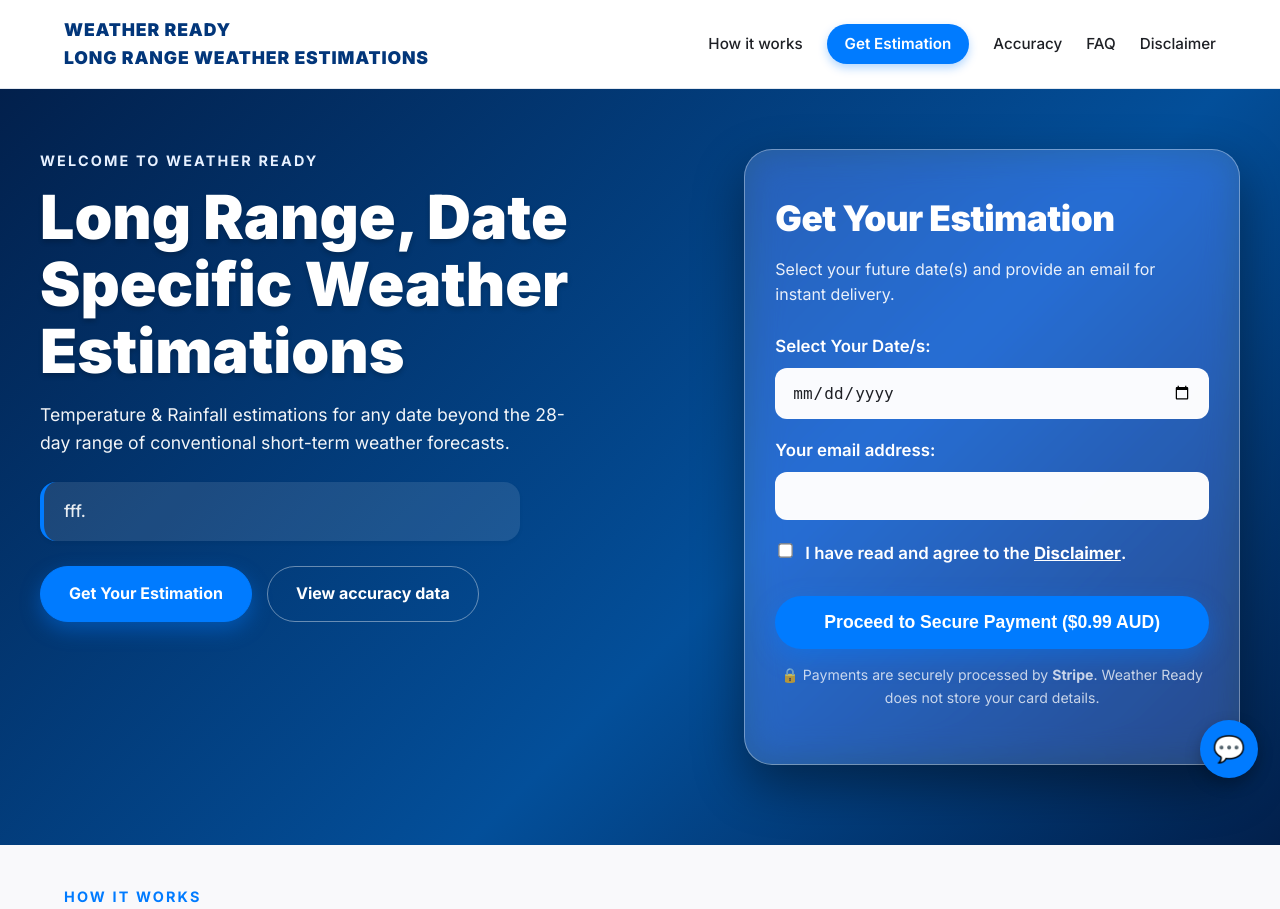
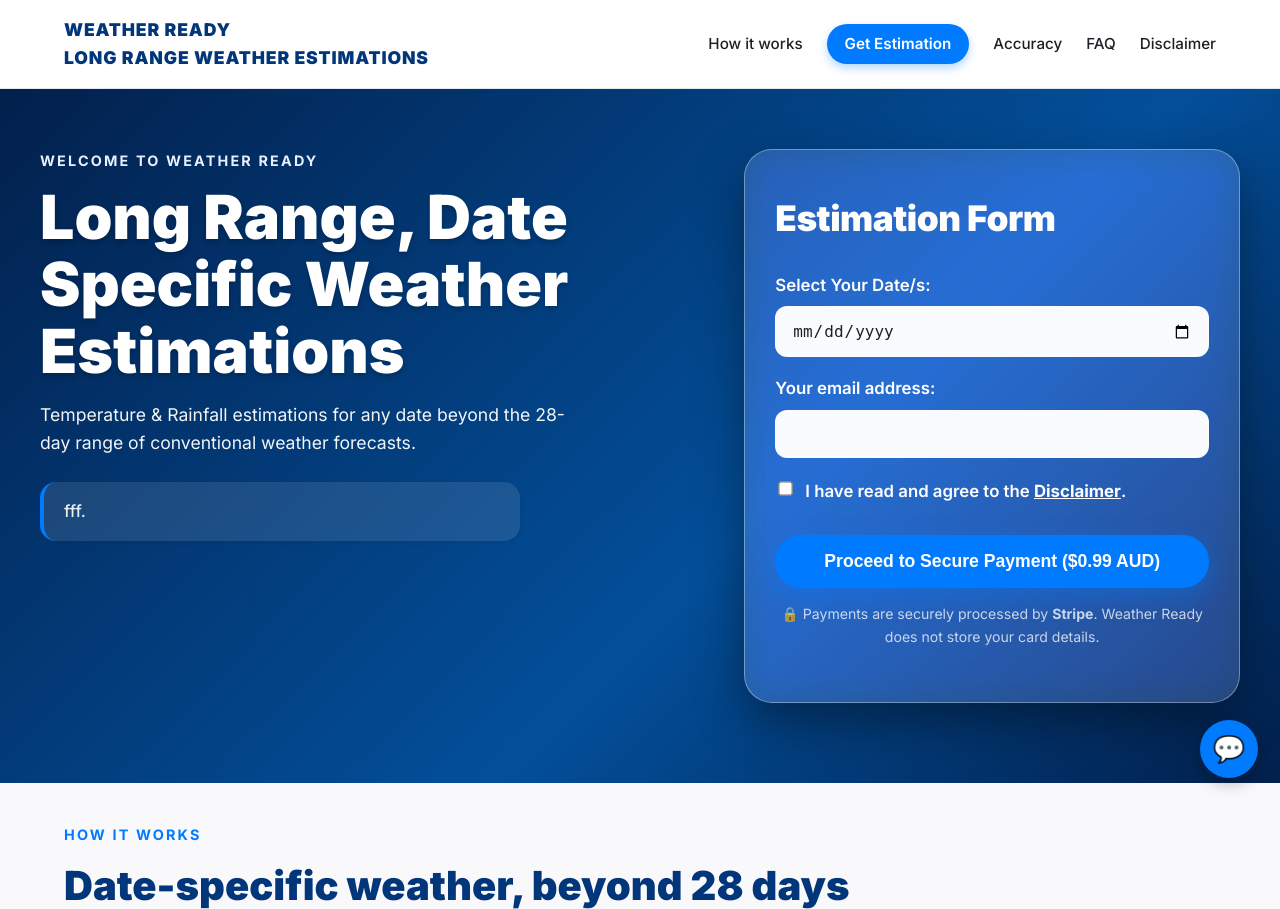
Before and after one commit to jack292929292/weatherready-site, a Flask app: page / in a window 1280 px wide. Shown: the top 909 px of the page. Run offline with Flask 3, Linux system fonts and the light colour scheme.

Commit message:
Update index.html

```diff
--- a/templates/index.html
+++ b/templates/index.html
@@ -818,7 +818,7 @@ html, body {
       <h1 class="hero-title">Long Range, Date Specific Weather Estimations</h1>
 
       <p class="hero-sub">
-        Temperature & Rainfall estimations for any date beyond the 28-day range of conventional short-term weather forecasts.
+        Temperature & Rainfall estimations for any date beyond the 28-day range of conventional weather forecasts.
       </p>
 
       <div class="hero-mini-box">
@@ -826,16 +826,13 @@ html, body {
       </div>
 
 
-      <div class="hero-ctas">
-        <a href="#forecast-form" class="hero-cta-primary">Get Your Estimation</a>
-        <a href="#accuracy" class="hero-cta-secondary">View accuracy data</a>
-      </div>
+
     </div>
 
     <div>
       <div class="form-box">
-        <h2>Get Your Estimation</h2>
-        <p class="form-blurb">Select your future date(s) and provide an email for instant delivery.</p>
+        <h2>Estimation Form</h2>
+        <p class="form-blurb"></p>
 
         <form action="/create-checkout-session" method="post">
           <label for="forecast_date_picker">Select Your Date/s:</label>
```
